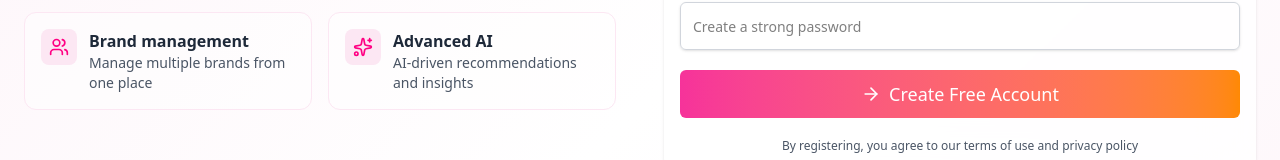
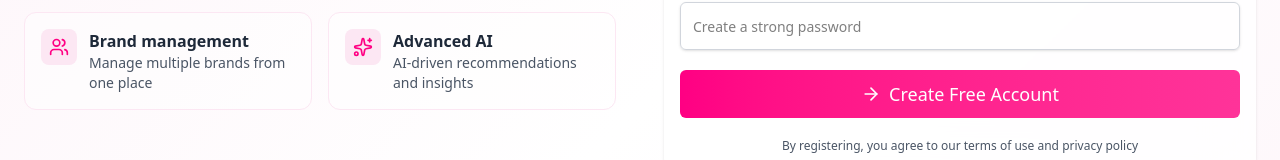
Before and after one commit to dorondv/halo-brand, a Next.js app: page /en in a window 1280 px wide. Shown: the part 524-684 px from the top of the page. Built offline with nearby package versions, Linux system fonts and the light colour scheme; no server answers.

Commit message:
fix: sign up form button direction

```diff
--- a/src/components/auth/SignUpForm.tsx
+++ b/src/components/auth/SignUpForm.tsx
@@ -75,9 +75,9 @@ export function SignUpForm() {
         type="submit"
         disabled={isPending}
         className={cn(
-          'w-full h-12 text-lg rounded-md bg-gradient-to-r from-pink-500 to-orange-400 px-4 py-2',
+          'w-full h-12 text-lg rounded-md bg-gradient-to-r from-[#FF0083] to-[#FF3399] px-4 py-2',
           'text-white font-medium flex items-center justify-center gap-2',
-          'hover:from-pink-600 hover:to-orange-500 transition-all',
+          'hover:from-[#FF0083] hover:to-[#FF0083] transition-all',
           'disabled:opacity-50 disabled:cursor-not-allowed',
           isRTL ? 'flex-row-reverse' : '',
         )}
```
